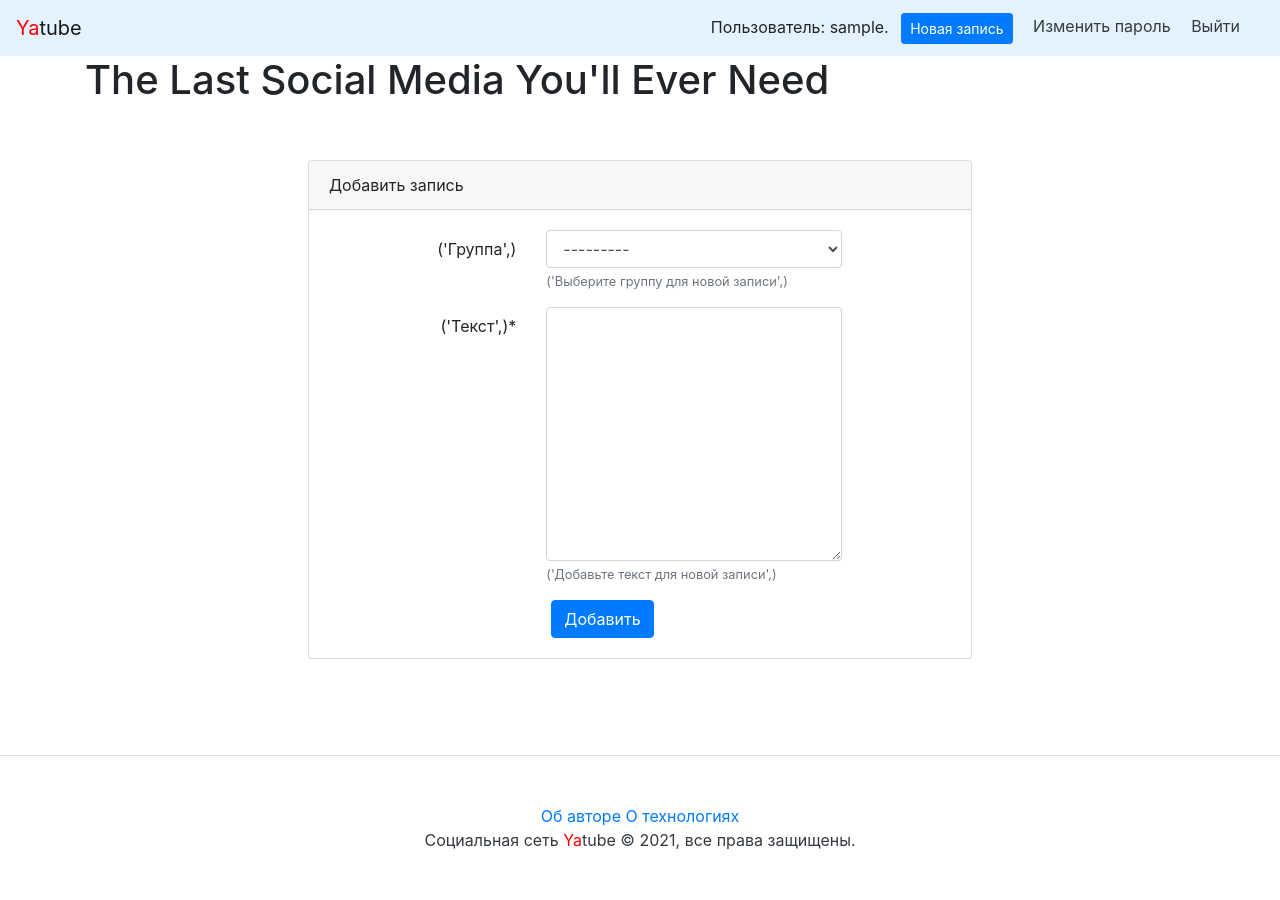
After one commit to EvgeniyBudaev/yatube2, a Django app: page /new/ in a window 1280 px wide. The commit adds this page. Run offline with Django 3.2, Linux system fonts and the light colour scheme; the visitor is signed in with stand-in values (Sample User, id 1); data that the repository does not hold is empty; some libraries are stand-ins or nearby versions.

Commit message:
страница для публикации постов

```diff
--- /dev/null
+++ b/posts/forms.py
@@ -0,0 +1,21 @@
+from django import forms
+from django.forms import ModelForm
+from django.forms.widgets import Textarea
+from .models import Post
+
+
+class PostForm(ModelForm):
+    class Meta:
+        model = Post
+
+        fields = ('group', 'text')
+
+        labels = {
+            'group': ('Группа',),
+            'text': ('Текст',),
+        }
+
+        help_texts = {
+            'group': ('Выберите группу для новой записи',),
+            'text': ('Добавьте текст для новой записи',),
+        }
--- /dev/null
+++ b/posts/templates/posts/new_post.html
@@ -0,0 +1,47 @@
+{% extends 'include/base.html' %}
+{% block title %}Новая запись{% endblock %}
+{% block content %}
+
+{% load user_filters %}
+
+<div class='row justify-content-center'>
+  <div class='col-md-8 p-5'>
+    <div class='card'>
+      <div class='card-header'>{% if post %}Редактировать{% else %}Добавить{% endif %} запись</div>
+      <div class='card-body'>
+
+        {% for error in form.errors %}
+          <div class='alert alert-danger' role='alert'>
+            {{ error|escape }}
+          </div>
+        {% endfor %}
+
+        <form method='post' enctype="multipart/form-data" action='{% if post %}{% url "post_edit" username=post.author.username post_id=post.id %}{% else %}{% url "new_post" %}{% endif %}'>
+          {% csrf_token %}
+
+          {% for field in form %}
+            <div class='form-group row' aria-required={% if field.field.required %}'true'{% else %}'false'{% endif %}>
+                <label for='{{ field.id_for_label }}' class='col-md-4 col-form-label text-md-right'>{{ field.label }}{% if field.field.required %}<span class='required'>*</span>{% endif %}</label>
+                <div class='col-md-6'>
+
+                  {{ field|addclass:'form-control' }}
+
+                  {% if field.help_text %}
+                  <small id='{{ field.id_for_label }}-help' class='form-text text-muted'>{{ field.help_text|safe }}</small>
+                  {% endif %}
+                </div>
+            </div>
+          {% endfor %}
+
+          <div class='col-md-6 offset-md-4'>
+              <button type='submit' class='btn btn-primary'>
+                {% if post %}Сохранить{% else %}Добавить{% endif %}
+              </button>
+          </div>
+        </form>
+      </div>
+    </div>
+  </div>
+</div>
+
+{% endblock %}
--- a/posts/urls.py
+++ b/posts/urls.py
@@ -5,6 +5,7 @@ from . import views
 urlpatterns = [
     path("", views.index, name="index"),
     path("group/<slug:slug>/", views.group_posts, name="group_posts"),
+    path('new/', views.new_post, name='new_post'),
     path('<str:username>/', views.profile, name='profile'),
     path('<str:username>/<int:post_id>/', views.post_view, name='post'),
 ]
--- a/posts/views.py
+++ b/posts/views.py
@@ -5,6 +5,7 @@ from django.contrib.auth import get_user_model
 
 from yatube2.settings import POSTS_IN_PAGINATOR
 from .models import Post, Group
+from .forms import PostForm
 
 User = get_user_model()
 
@@ -64,3 +65,17 @@ def post_view(request, username, post_id):
     }
 
     return render(request, 'posts/post.html', context)
+
+
+@login_required
+def new_post(request):
+    if request.method == "POST":
+        form = PostForm(request.POST)
+        if form.is_valid():
+            post = form.save(commit=False)
+            post.author = request.user
+            post.save()
+            return redirect("index")
+    form = PostForm()
+
+    return render(request, 'posts/new_post.html', {'form': form})
--- a/templates/include/nav.html
+++ b/templates/include/nav.html
@@ -3,6 +3,7 @@
   <nav class="my-2 my-md-0 mr-md-3">
     {% if user.is_authenticated %}
       Пользователь: {{ user.username }}.
+      <a class='p-2 text-dark' href='{% url "new_post" %}'><button type='button' class='btn btn-primary btn-sm'>Новая запись</button></a>
       <a class="p-2 text-dark" href="{% url 'password_change' %}">Изменить пароль</a>
       <a class="p-2 text-dark" href="{% url 'logout' %}">Выйти</a>
     {% else %}
```
